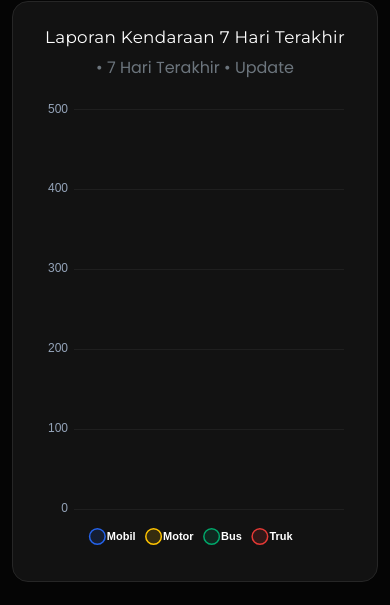
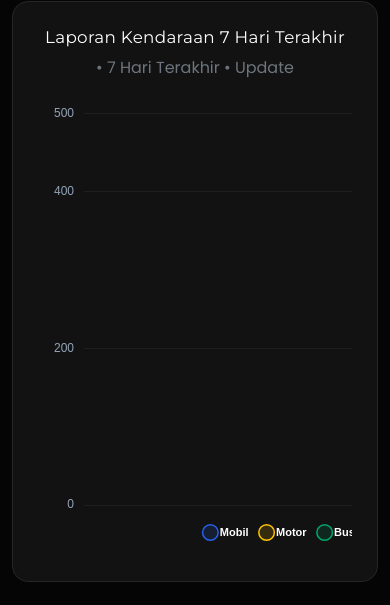
Before and after one commit to farizalfth/SmartTrafficVisionWebService, a React (Vite) app in the folder frontend/: page /static-page in a window 390 px wide. Shown: the part 630-1235 px from the top of the page. Built offline with nearby package versions, Linux system fonts and the light colour scheme; no server answers; the database is empty.

Commit message:
Perbaiki axis grafik analitik agar tidak mepet di layar kecil

```diff
--- a/frontend/src/components/Charts.jsx
+++ b/frontend/src/components/Charts.jsx
@@ -1,3 +1,4 @@
+import { useEffect, useState } from "react";
 import {
   Chart as ChartJS,
   BarElement,
@@ -71,10 +72,22 @@ function computeMax(labels, datasets) {
       (datasets.truk?.[i] || 0);
     if (total > maxVal) maxVal = total;
   });
-  return maxVal > 0 ? Math.ceil((maxVal * 1.2) / 100) * 100 : 500;
+  return maxVal > 0 ? Math.ceil((maxVal * 1.25) / 100) * 100 : 500;
 }
 
 export function TrafficBarChart({ labels = [], datasets = {}, _period = "harian", height = 650 }) {
+  const [vw, setVw] = useState(typeof window !== "undefined" ? window.innerWidth : 1280);
+  useEffect(() => {
+    const onResize = () => setVw(window.innerWidth);
+    window.addEventListener("resize", onResize);
+    return () => window.removeEventListener("resize", onResize);
+  }, []);
+  const isSmall = vw <= 576;
+  const chartHeight = isSmall ? Math.max(height, 420) : height;
+  const xFont = isSmall
+    ? labels.length > 6 ? 9 : 10
+    : labels.length > 10 ? 10 : labels.length > 6 ? 11 : 12;
+
   const data = {
     labels: makeLabels(labels),
     datasets: ["mobil", "motor", "bus", "truk"].map((k) => {
@@ -92,16 +105,14 @@ export function TrafficBarChart({ labels = [], datasets = {}, _period = "harian"
     }),
   };
 
-  const xFont = labels.length > 10 ? 10 : labels.length > 6 ? 11 : 12;
-
   return (
-    <div style={{ height: `${height}px`, position: "relative", width: "100%" }}>
+    <div style={{ height: `${chartHeight}px`, position: "relative", width: "100%" }}>
       <Bar
         data={data}
         options={{
           responsive: true,
           maintainAspectRatio: false,
-          layout: { padding: { top: 10, right: 8, bottom: 4, left: 4 } },
+          layout: { padding: { top: 12, right: 10, bottom: 8, left: 6 } },
           scales: {
             x: {
               stacked: true,
@@ -111,7 +122,7 @@ export function TrafficBarChart({ labels = [], datasets = {}, _period = "harian"
                 maxRotation: 0,
                 minRotation: 0,
                 autoSkip: false,
-                padding: 6,
+                padding: 8,
               },
               grid: { display: false },
               border: { display: false },
@@ -124,8 +135,8 @@ export function TrafficBarChart({ labels = [], datasets = {}, _period = "harian"
               ticks: {
                 color: "#94a3b8",
                 callback: (v) => Number(v).toLocaleString("id-ID"),
-                maxTicksLimit: 6,
-                padding: 6,
+                maxTicksLimit: 5,
+                padding: 10,
               },
               grid: { color: "rgba(255,255,255,0.06)", drawTicks: false },
               border: { display: false },
--- a/frontend/src/index.css
+++ b/frontend/src/index.css
@@ -1361,3 +1361,10 @@ footer {
   }
   .chart-card h4 { font-size: 1.05rem; }
 }
+
+/* Scroll horizontal grafik analitik agar label X tidak mepet di layar sempit */
+.chart-scroll-wrap { width: 100%; overflow-x: auto; }
+.chart-scroll-inner { min-width: 100%; }
+@media (max-width: 576px) {
+  .chart-scroll-inner { min-width: 540px; }
+}
--- a/frontend/src/pages/StaticPage.jsx
+++ b/frontend/src/pages/StaticPage.jsx
@@ -109,7 +109,11 @@ export default function StaticPage() {
             <p className="text-secondary text-center">
               {selText} • {PERIOD_INFO[period]} • Update {time}
             </p>
-            <TrafficBarChart labels={traffic.labels} datasets={traffic.datasets} period={period} height={460} />
+            <div className="chart-scroll-wrap">
+              <div className="chart-scroll-inner">
+                <TrafficBarChart labels={traffic.labels} datasets={traffic.datasets} period={period} height={460} />
+              </div>
+            </div>
           </div>
         </div>
       </div>
```
